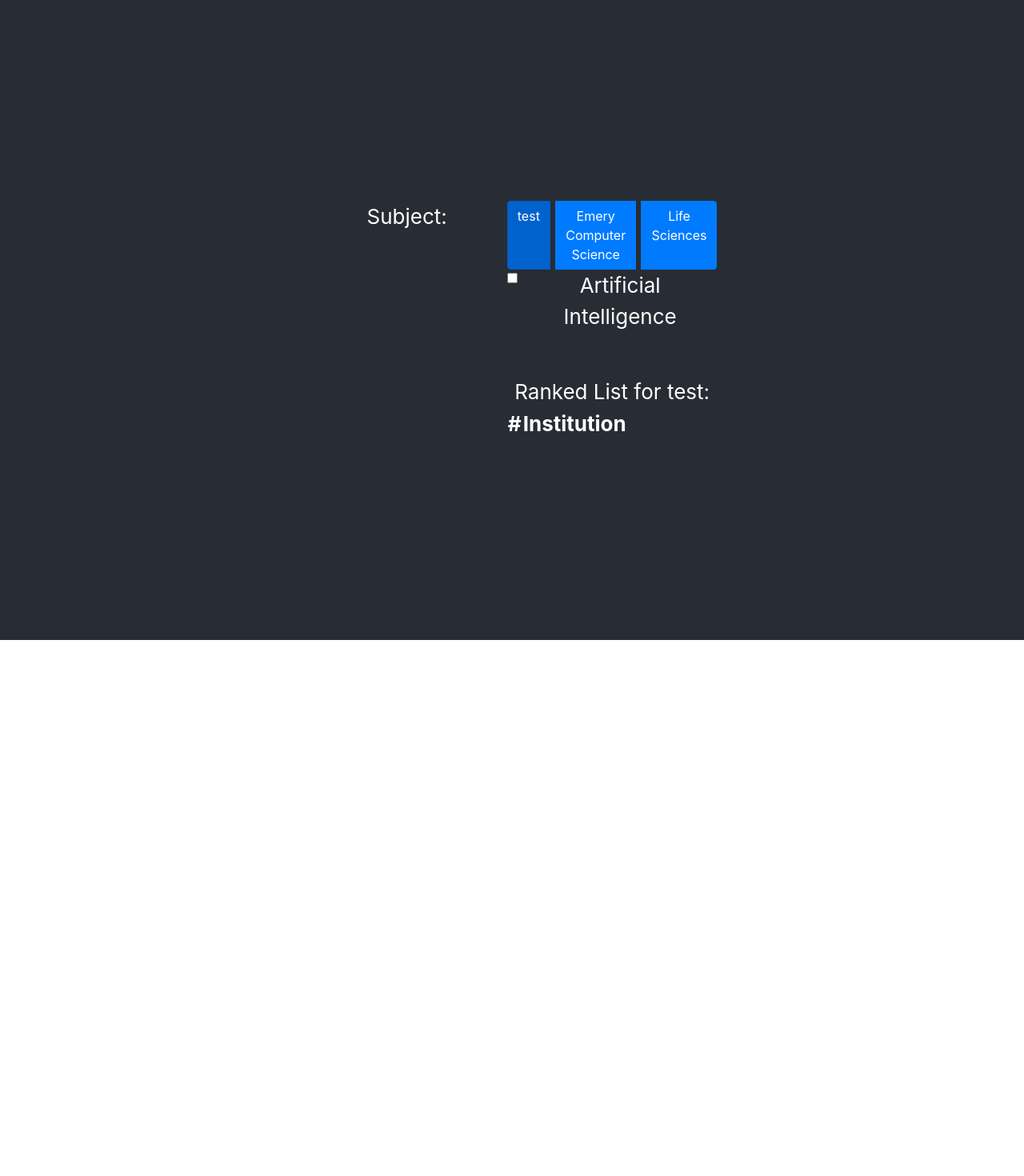
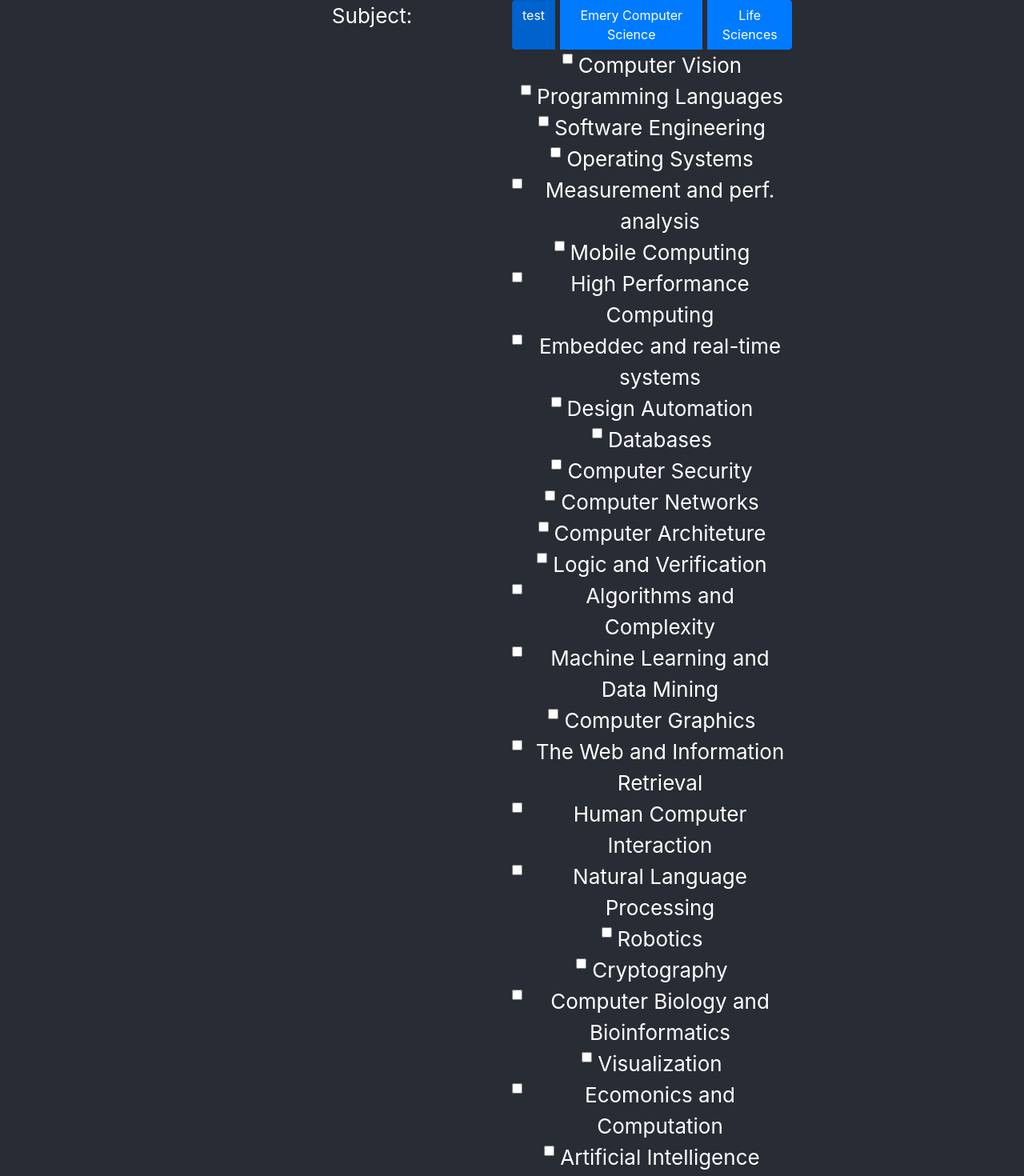
Before and after one commit to AlanChen4/StemRanked, a React (Create React App) app: page / in a window 1280 px wide. Shown: the top 1470 px of the page at 80% size. Before the commit the page ends 800 px from the top, so only its background shows below. Built offline with nearby package versions, Linux system fonts and the light colour scheme.

Commit message:
Added all the subareas in the form of checkboxes

```diff
--- a/src/components/RankingInputForm.js
+++ b/src/components/RankingInputForm.js
@@ -9,7 +9,7 @@ function RankingInputForm() {
   const [loadingDataStatus, setLoadingDataStatus] = useState(false);
   const [ranks, setRanks] = useState({});
   const [authorRanks, setAuthorRanks] = useState({});
-  const [subAreas, setSubAreas] = useState(['plan']);
+  const [subAreas, setSubAreas] = useState([]);
   // Wait for CSV parsing and rankings function to finish (runs on every render)
   useEffect(() => {
     const fetchData = async (subject) => {
@@ -26,16 +26,16 @@ function RankingInputForm() {
     setSelectedSubject(event.currentTarget.value);
     setLoadingDataStatus(true);
   }
-  function addAI() {
+  function addBlank(subjectArea) {
     if (selectedSubject === 'Emery Computer Science') {
       let temp = subAreas;
-      let index = temp.indexOf('ai');
+      let index = temp.indexOf(subjectArea);
       if (index > -1) {
         temp.splice(index, 1);
         setSubAreas(temp);
       }
       else {
-        temp.push('ai');
+        temp.push(subjectArea);
         setSubAreas(temp);
       }
       const updateRankings = async () => {
@@ -73,7 +73,32 @@ function RankingInputForm() {
         </ToggleButtonGroup>
         <Form>
           <Form.Group>
-            <Form.Check type="checkbox" label="Artificial Intelligence" onClick={addAI} />
+            <Form.Check type="checkbox" label="Computer Vision" onClick={() => addBlank('vision')} />
+            <Form.Check type="checkbox" label="Programming Languages" onClick={() => addBlank('plan')} />
+            <Form.Check type="checkbox" label="Software Engineering" onClick={() => addBlank('soft')} />
+            <Form.Check type="checkbox" label="Operating Systems" onClick={() => addBlank('ops')} />
+            <Form.Check type="checkbox" label="Measurement and perf. analysis" onClick={() => addBlank('vision')} />
+            <Form.Check type="checkbox" label="Mobile Computing" onClick={() => addBlank('mobile')} />
+            <Form.Check type="checkbox" label="High Performance Computing" onClick={() => addBlank('hpc')} />
+            <Form.Check type="checkbox" label="Embeddec and real-time systems" onClick={() => addBlank('bed')} />
+            <Form.Check type="checkbox" label="Design Automation" onClick={() => addBlank('da')} />
+            <Form.Check type="checkbox" label="Databases" onClick={() => addBlank('mod')} />
+            <Form.Check type="checkbox" label="Computer Security" onClick={() => addBlank('sec')} />
+            <Form.Check type="checkbox" label="Computer Networks" onClick={() => addBlank('comm')} />
+            <Form.Check type="checkbox" label="Computer Architeture" onClick={() => addBlank('arch')} />
+            <Form.Check type="checkbox" label="Logic and Verification" onClick={() => addBlank('log')} />
+            <Form.Check type="checkbox" label="Algorithms and Complexity" onClick={() => addBlank('act')} />
+            <Form.Check type="checkbox" label="Machine Learning and Data Mining" onClick={() => addBlank('mlmining')} />
+            <Form.Check type="checkbox" label="Computer Graphics" onClick={() => addBlank('compgraph')} />
+            <Form.Check type="checkbox" label="The Web and Information Retrieval" onClick={() => addBlank('ir')} />
+            <Form.Check type="checkbox" label="Human Computer Interaction" onClick={() => addBlank('chi')} />
+            <Form.Check type="checkbox" label="Natural Language Processing" onClick={() => addBlank('nlp')} />
+            <Form.Check type="checkbox" label="Robotics" onClick={() => addBlank('robotics')} />
+            <Form.Check type="checkbox" label="Cryptography" onClick={() => addBlank('crypt')} />
+            <Form.Check type="checkbox" label="Computer Biology and Bioinformatics" onClick={() => addBlank('bio')} />
+            <Form.Check type="checkbox" label="Visualization" onClick={() => addBlank('visual')} />
+            <Form.Check type="checkbox" label="Ecomonics and Computation" onClick={() => addBlank('ecom')} />
+            <Form.Check type="checkbox" label="Artificial Intelligence" onClick={() => addBlank('ai')} />
           </Form.Group>
         </Form>
         <br />
```
